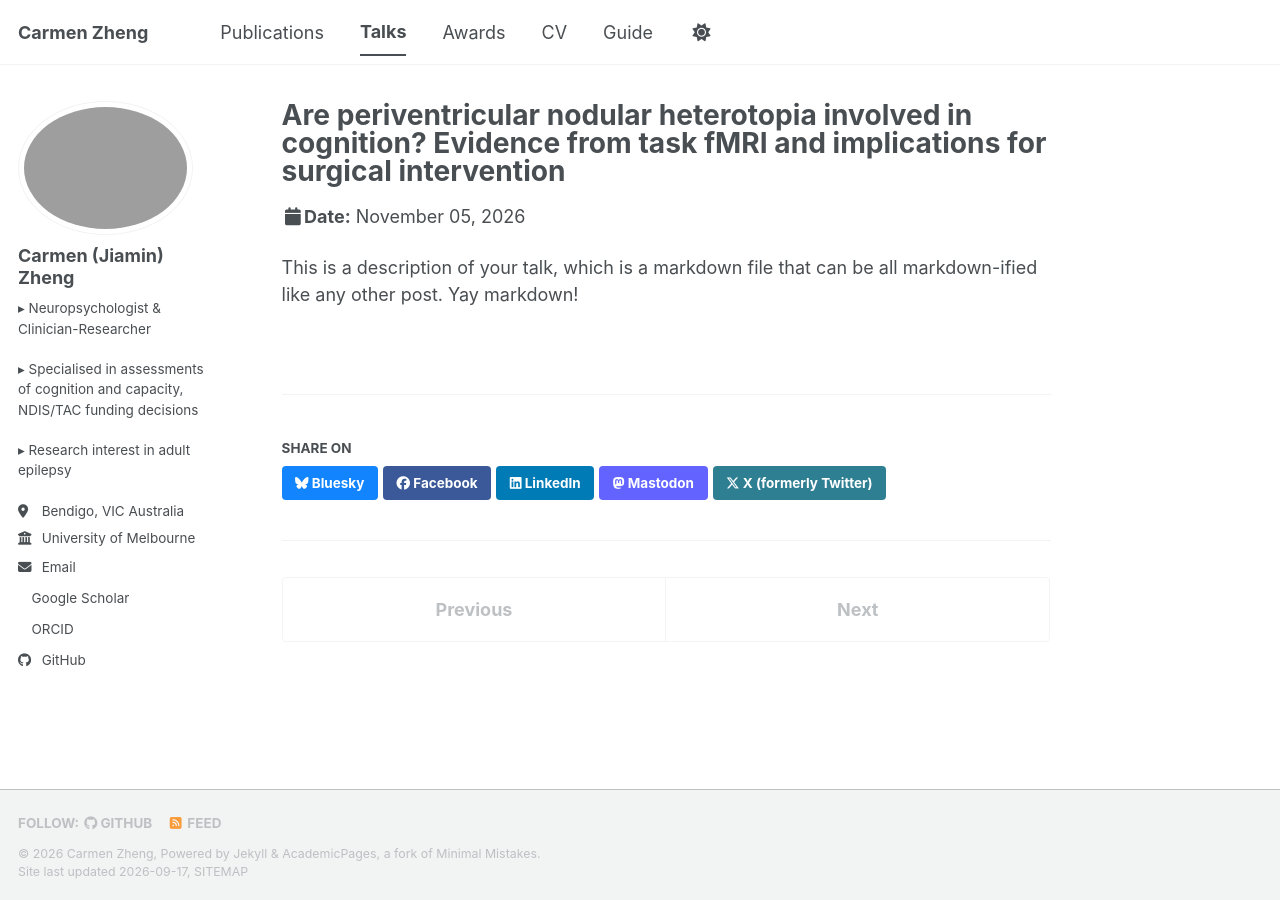
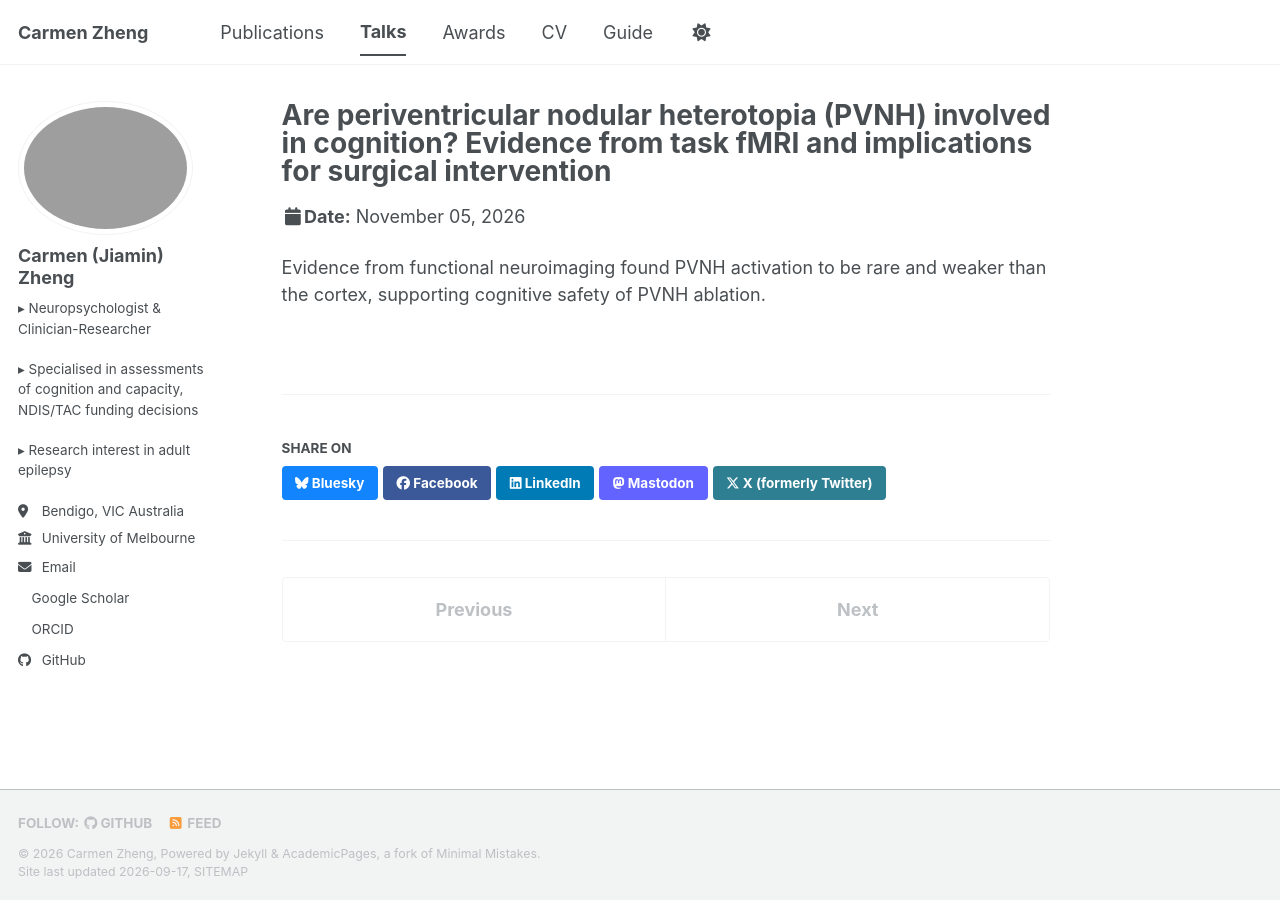
Before and after one commit to carmen-zheng/carmen-zheng.github.io, a Jekyll site: the page built from _talks/2012-03-01-talk-1.md, in a window 1280 px wide. Built offline with Jekyll 4.4.1, drawn with Linux system fonts in a browser that asks for light colours; a style sheet for code colours, icons or effects is not loaded.

Commit message:
Revise talk title and description for clarity
Updated the title to include the abbreviation 'PVNH' and revised the talk description to reflect findings from functional neuroimaging.

```diff
--- a/_talks/2012-03-01-talk-1.md
+++ b/_talks/2012-03-01-talk-1.md
@@ -1,5 +1,5 @@
 ---
-title: "Are periventricular nodular heterotopia involved in cognition? Evidence from task fMRI and implications for surgical intervention"
+title: "Are periventricular nodular heterotopia (PVNH) involved in cognition? Evidence from task fMRI and implications for surgical intervention"
 collection: talks
 type: "Platform talk"
 permalink: /talks/2026-11-05-talk-1
@@ -8,4 +8,4 @@ date: 2026-11-05
 location: "Melbourne, VIC, Australia"
 ---
 
-This is a description of your talk, which is a markdown file that can be all markdown-ified like any other post. Yay markdown!
+Evidence from functional neuroimaging found PVNH activation to be rare and weaker than the cortex, supporting cognitive safety of PVNH ablation.
```
